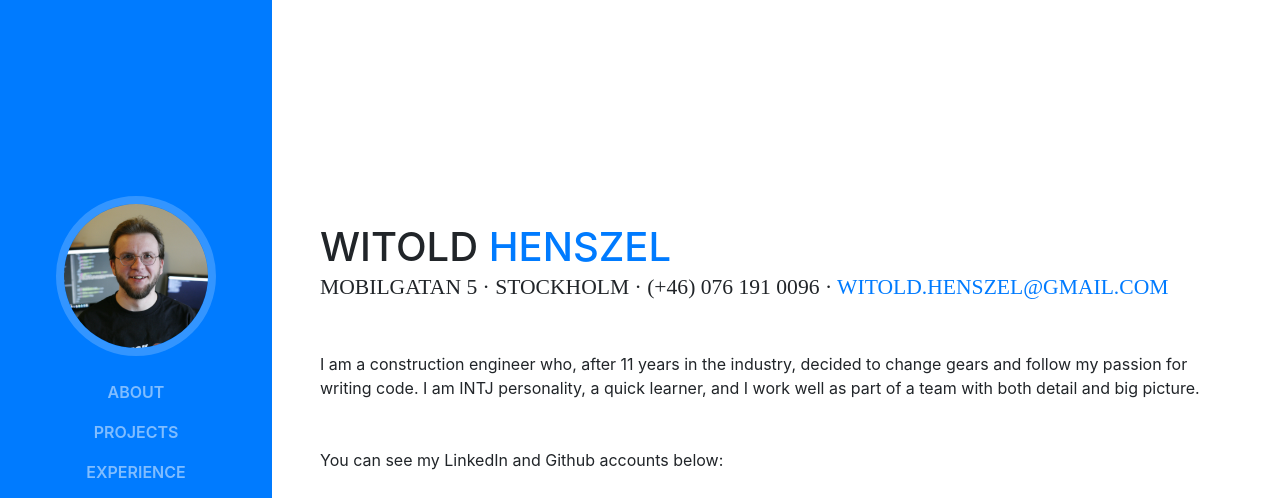
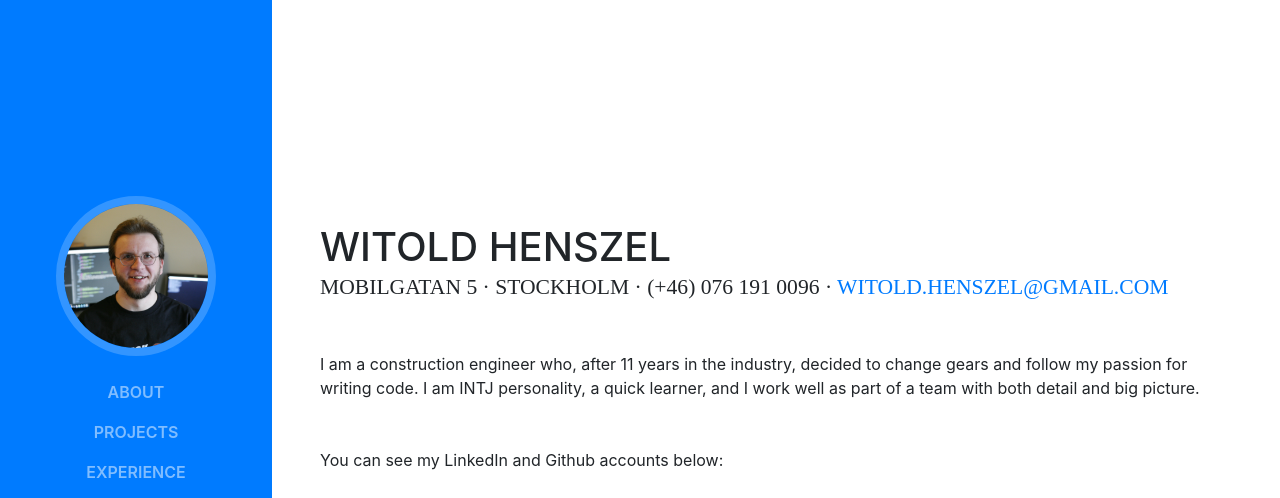
Before and after one commit to LinearMilk/my-online-cv, a website with bundled scripts: page index.html in a window 1280 px wide. Shown: the top 498 px of the page. Built offline with nearby package versions, Linux system fonts and the light colour scheme; a web font is replaced by a local one.

Commit message:
Changing colour of last name

```diff
--- a/index.html
+++ b/index.html
@@ -66,8 +66,8 @@
 
       <section class="resume-section p-3 p-lg-5 d-flex d-column" id="about">
         <div class="my-auto">
-          <h1 class="mb-0">Witold
-            <span class="text-primary">Henszel</span>
+          <h1 class="mb-0">Witold Henszel
+            <span class="text-primary"></span>
           </h1>
 
           <div class="subheading mb-5 d-none d-sm-block">Mobilgatan 5 · Stockholm · (+46) 076 191 0096 ·
```
